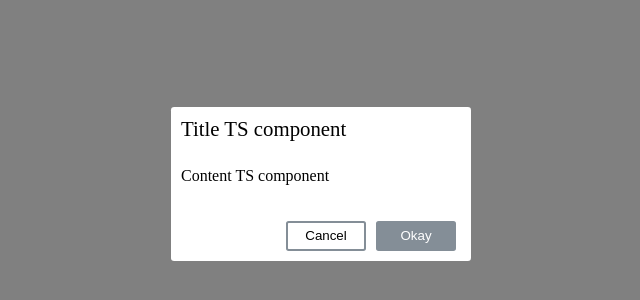
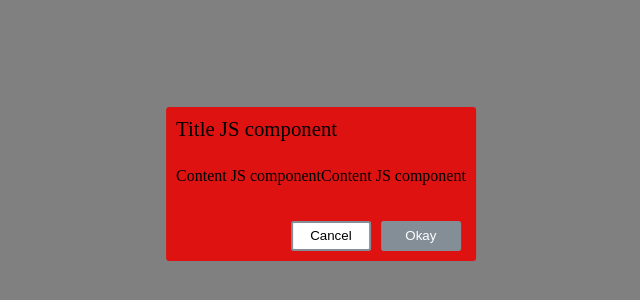
Before and after one commit to sabatinim/fe_architecture, a React app: page / in a window 1280 px wide. Shown: the part 216-516 px from the top of the page, without its empty margins (319-959 px from the left). Built offline with nearby package versions, Linux system fonts and the light colour scheme; the HTML template or start-up script is replaced by a standard one.

Commit message:
some changes

```diff
--- a/src/Bridge.ts
+++ b/src/Bridge.ts
@@ -1,9 +1,8 @@
-type ABTest = () => number;
-let getNumberFrom0and1: ABTest = () => Math.floor(Math.random() * 2) + 1;
+const ExecuteABTest = () => Math.floor(Math.random() * 2) + 1;
 
-export let bridgeWith = (aComponent: JSX.Element, anotherComponent: any): () => JSX.Element =>
+export const bridgeWith = (aComponent: JSX.Element, anotherComponent: any) =>
     () => {
-        if (getNumberFrom0and1() == 1) {
+        if (ExecuteABTest() == 1) {
             return aComponent
         } else
             return anotherComponent
--- /dev/null
+++ b/src/jsConfirmation/Confirm.css
@@ -0,0 +1,86 @@
+.confirm-wrapper {
+    position: fixed;
+    left: 0;
+    top: 0;
+    width: 100%;
+    height: 100%;
+    background-color: gray;
+    opacity: 0;
+    visibility: hidden;
+    transform: scale(1.1);
+    transition: visibility 0s linear 0.25s, opacity 0.25s 0s, transform 0.25s;
+    z-index: 1;
+}
+
+.confirm-visible {
+    opacity: 1;
+    visibility: visible;
+    transform: scale(1);
+    transition: visibility 0s linear 0s, opacity 0.25s 0s, transform 0.25s;
+}
+
+.confirm-container {
+    background-color: #fff;
+    position: absolute;
+    top: 50%;
+    left: 50%;
+    transform: translate(-50%, -50%);
+    border-radius: 0.2em;
+    min-width: 300px;
+}
+
+.confirm-container-old {
+    background-color: #df1212;
+    position: absolute;
+    top: 50%;
+    left: 50%;
+    transform: translate(-50%, -50%);
+    border-radius: 0.2em;
+    min-width: 300px;
+}
+
+.confirm-title-container {
+    font-size: 1.3em;
+    padding: 10px;
+    border-top-left-radius: 0.2em;
+    border-top-right-radius: 0.2em;
+}
+
+.confirm-content-container {
+    padding: 0px 10px 15px 10px;
+}
+
+.confirm-buttons-container {
+    padding: 5px 15px 10px 15px;
+    text-align: right;
+}
+
+.confirm-buttons-container button {
+    margin-left: 10px;
+    min-width: 80px;
+    line-height: 20px;
+    border-style: solid;
+    border-radius: 0.2em;
+    padding: 3px 6px;
+    cursor: pointer;
+}
+
+.confirm-cancel {
+    background-color: #fff;
+    border-color: #848e97;
+}
+
+.confirm-cancel:hover {
+    border-color: #6c757d;
+}
+
+.confirm-ok {
+    background-color: #848e97;
+    border-color: #848e97;
+    color: #ffffff;
+}
+
+.confirm-ok:hover {
+    background-color: #6c757d;
+    border-color: #6c757d;
+}
--- a/src/jsConfirmation/JSConfirm.jsx
+++ b/src/jsConfirmation/JSConfirm.jsx
@@ -1,4 +1,5 @@
 import * as React from "react"
+import "./Confirm.css"
 
 export const JSConfirm = (props) => {
 
```
Also changed, not shown: package.json (line endings or trailing spaces).
